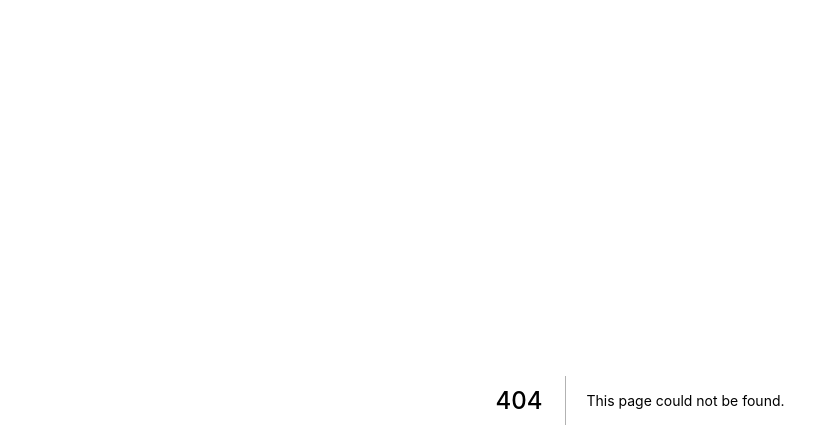
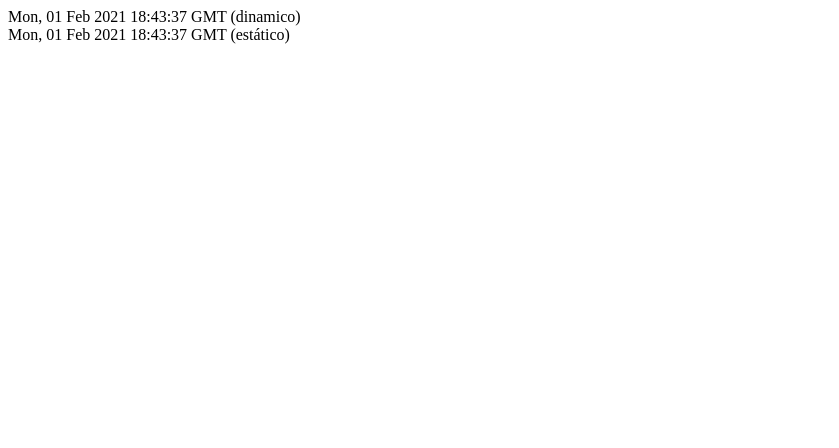
Before and after one commit to tiagomanto/ideia, a Next.js app: page /tempo in a window 1280 px wide. Before the commit this address had no page. Shown: the top 448 px of the page, without its empty margins (0-839 px from the left). Built offline with nearby package versions, Linux system fonts and the light colour scheme.

Commit message:
pagina de tempo

```diff
--- /dev/null
+++ b/pages/tempo.js
@@ -0,0 +1,24 @@
+function Tempo(props){
+  const dynamicDate = new Date();
+  const dynamicDateString = dynamicDate.toGMTString();
+
+  return (
+      <div>
+          <div>{dynamicDateString} (dinamico)</div>
+          <div>{props.staticDateString} (estático)</div>
+      </div>
+  )
+}
+
+export function getStaticProps() {
+  const staticDate = new Date();
+  const staticDateString = staticDate.toGMTString();
+
+  return {
+      props:{
+        staticDateString
+      }
+  }
+}
+
+export default Tempo;
```
